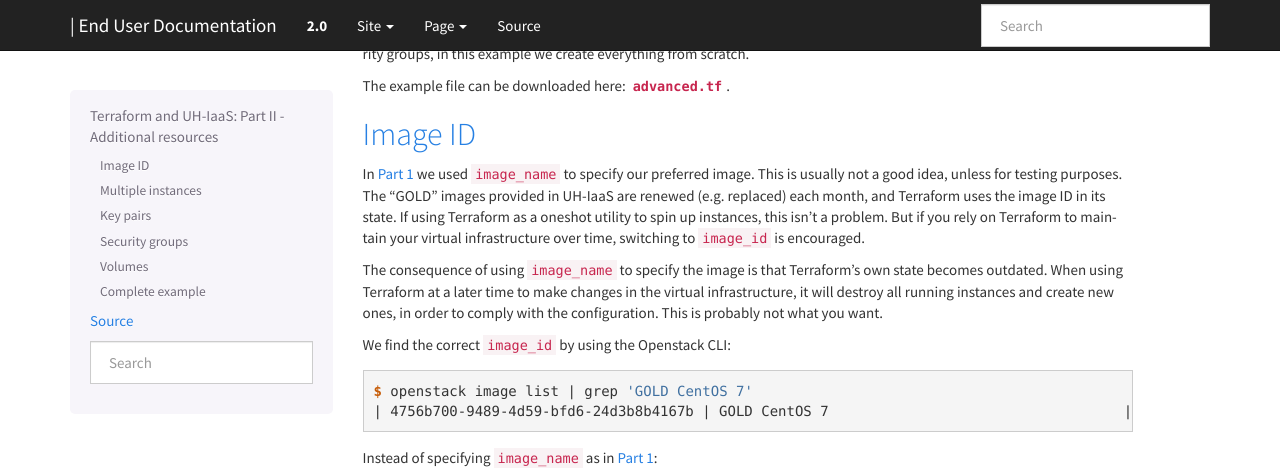
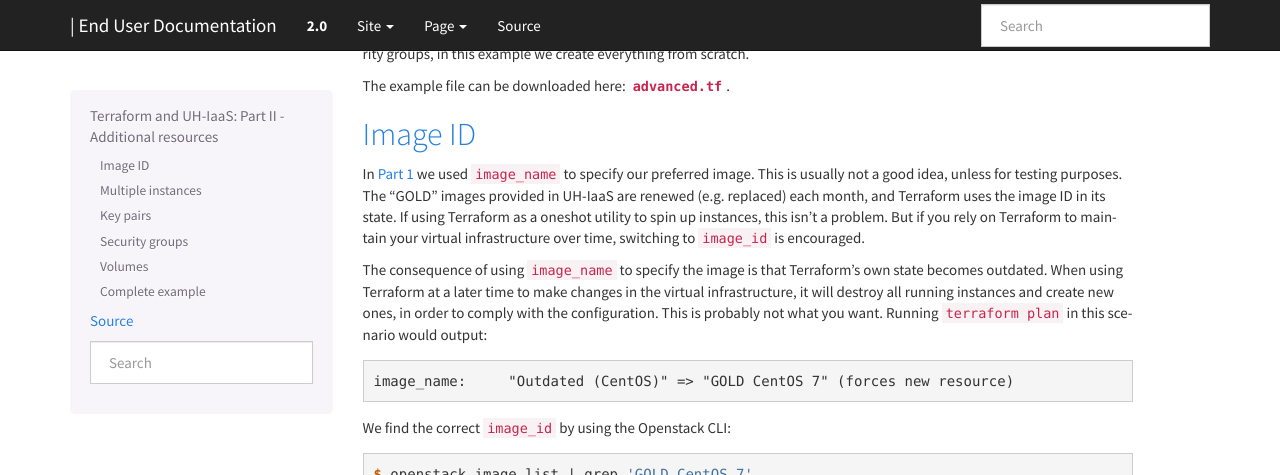
Before and after one commit to norcams/docs-enduser, a Sphinx documentation site: the page built from docs/terraform-part2.rst, in a window 1280 px wide and 900 px high, scrolled down 429 px, cut to the strip 0-475 px from the top of the window. Built offline with Sphinx 7.4.7, drawn with Linux system fonts in a browser that asks for light colours.

Commit message:
terraform

```diff
--- a/docs/terraform-part2.rst
+++ b/docs/terraform-part2.rst
@@ -37,7 +37,12 @@ The consequence of using ``image_name`` to specify the image is that
 Terraform's own state becomes outdated. When using Terraform at a
 later time to make changes in the virtual infrastructure, it will
 destroy all running instances and create new ones, in order to comply
-with the configuration. This is probably not what you want.
+with the configuration. This is probably not what you want. Running
+``terraform plan`` in this scenario would output:
+
+.. code-block:: console
+
+  image_name:     "Outdated (CentOS)" => "GOLD CentOS 7" (forces new resource)
 
 We find the correct ``image_id`` by using the Openstack CLI:
 
```
